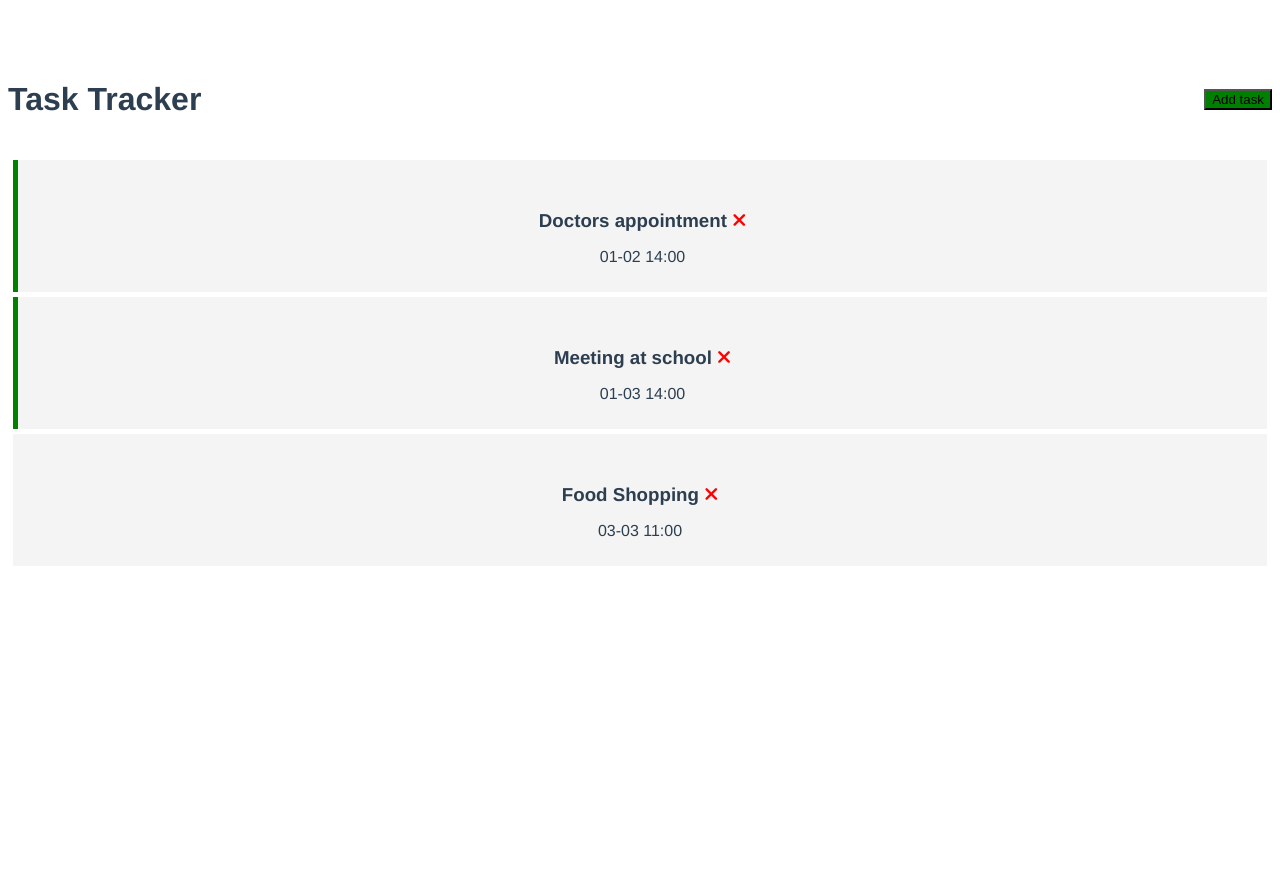
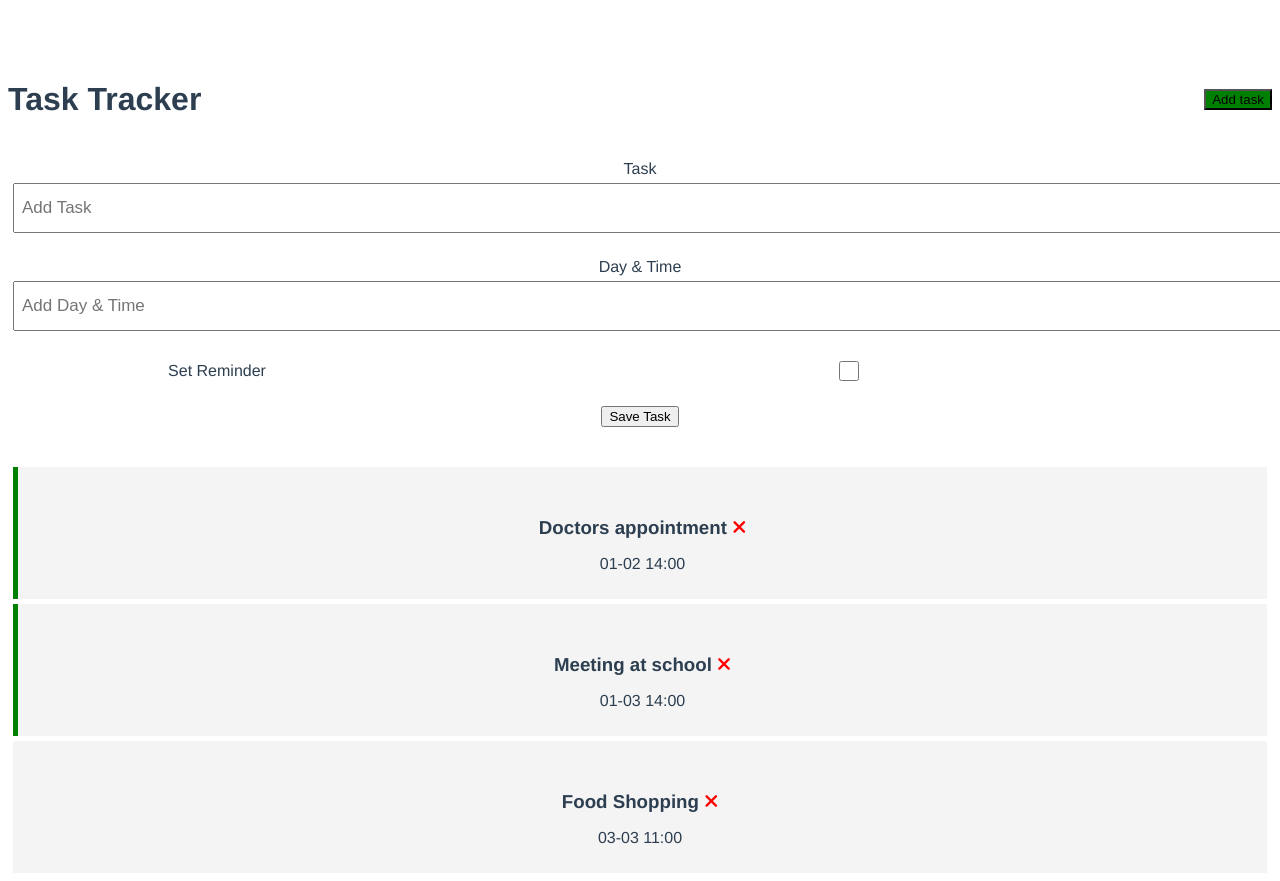
Before and after one commit to XiaolinSong5/vue-crash-2023, a Vue app: page / in a window 1280 px wide. Before the commit the page ends 800 px from the top, so only its background shows below. Built offline with nearby package versions, Linux system fonts and the light colour scheme.

Commit message:
add task

```diff
--- a/src/App.vue
+++ b/src/App.vue
@@ -1,6 +1,7 @@
 <template>
   <div class="container">
     <Header title="Task Tracker"/>
+    <AddTask/>
     <Tasks @toggle-reminder="toggleReminder" @delete-task="deleteTask" :tasks="tasks"/>
   </div>
 </template>
@@ -8,11 +9,13 @@
 <script>
 import Header from "@/components/Header.vue";
 import Tasks from "@/components/Tasks.vue";
+import AddTask from "@/components/AddTask.vue";
 export default {
   name: 'App',
   components: {
     Header,
-    Tasks
+    Tasks,
+    AddTask
   },
   data() {
     return {
--- /dev/null
+++ b/src/components/AddTask.vue
@@ -0,0 +1,87 @@
+<template>
+  <form @submit="onSubmit" class="add-form">
+    <div class="form-control">
+      <label>Task</label>
+      <input type="text" v-model="text" name="text" placeholder="Add Task" />
+    </div>
+    <div class="form-control">
+      <label>Day & Time</label>
+      <input
+          type="text"
+          v-model="day"
+          name="day"
+          placeholder="Add Day & Time"
+      />
+    </div>
+    <div class="form-control form-control-check">
+      <label>Set Reminder</label>
+      <input type="checkbox" v-model="reminder" name="reminder" />
+    </div>
+
+    <input type="submit" value="Save Task" class="btn btn-block" />
+  </form>
+</template>
+<script>
+
+export default {
+  // eslint-disable-next-line vue/multi-word-component-names
+  name: 'AddTask',
+  data() {
+    return {
+        text: '',
+        day: '',
+        reminder: false
+    }
+  },
+  methods: {
+    onSubmit(e)
+    {
+      e.preventDefault();
+      if(!this.text) {
+        alert('please add a task');
+        return;
+      }
+      const newTask = {
+        id: Math.floor(Math.random() * 100000),
+        text: this.text,
+        day: this.day,
+        reminder: this.reminder
+      }
+      console.log(newTask);
+      this.text ='';
+      this.day ='';
+      this.reminder =false;
+    }
+  }
+}
+</script>
+<style scoped>
+.add-form {
+  margin-bottom: 40px;
+}
+.form-control {
+  margin: 20px 0;
+}
+.form-control label {
+  display: block;
+}
+.form-control input {
+  width: 100%;
+  height: 40px;
+  margin: 5px;
+  padding: 3px 7px;
+  font-size: 17px;
+}
+.form-control-check {
+  display: flex;
+  align-items: center;
+  justify-content: space-between;
+}
+.form-control-check label {
+  flex: 1;
+}
+.form-control-check input {
+  flex: 2;
+  height: 20px;
+}
+</style>
```
